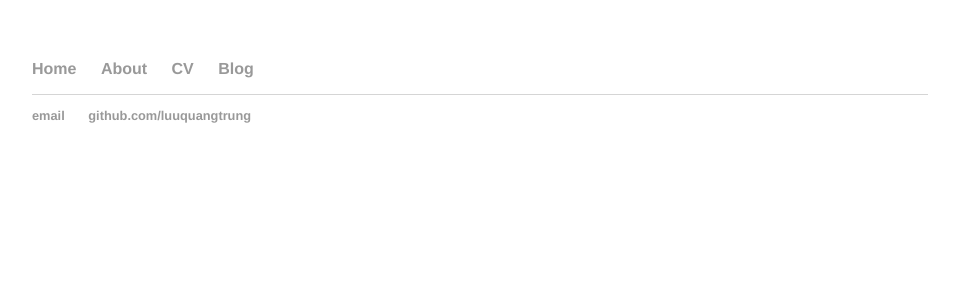
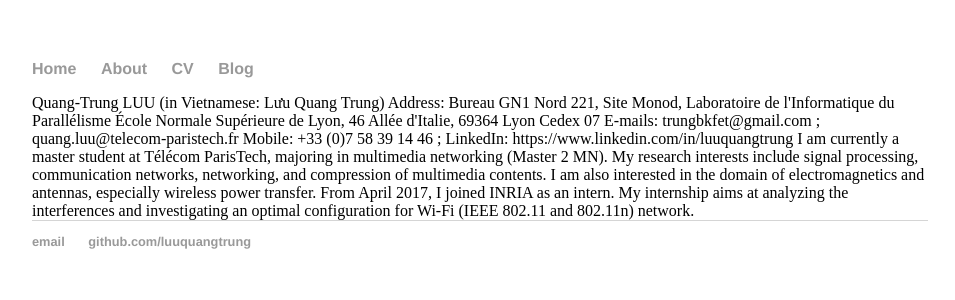
Before and after one commit to luuquangtrung/luuquangtrung.github.io_v1, a Jekyll site: the page built from index.html, in a window 1280 px wide. Shown: the top 300 px of the page, without its empty margins (160-1115 px from the left). Built offline with Jekyll 4.4.1, drawn with Linux system fonts in a browser that asks for light colours.

Commit message:
minor update

```diff
--- a/index.html
+++ b/index.html
@@ -2,3 +2,18 @@
 layout: default
 title: Quang-Trung Luu
 ---
+
+Quang-Trung LUU
+
+(in Vietnamese: Lưu Quang Trung)
+
+Address:
+Bureau GN1 Nord 221, Site Monod, Laboratoire de l'Informatique du Parallélisme
+École Normale Supérieure de Lyon, 46 Allée d'Italie, 69364 Lyon Cedex 07
+E-mails: trungbkfet@gmail.com ; quang.luu@telecom-paristech.fr
+Mobile: +33 (0)7 58 39 14 46 ; LinkedIn: https://www.linkedin.com/in/luuquangtrung
+
+I am currently a master student at Télécom ParisTech, majoring in multimedia networking (Master 2 MN).
+My research interests include signal processing, communication networks, networking, and compression of multimedia contents.
+I am also interested in the domain of electromagnetics and antennas, especially wireless power transfer.
+From April 2017, I joined INRIA as an intern. My internship aims at analyzing the interferences and investigating an optimal configuration for Wi-Fi (IEEE 802.11 and 802.11n) network.
```
